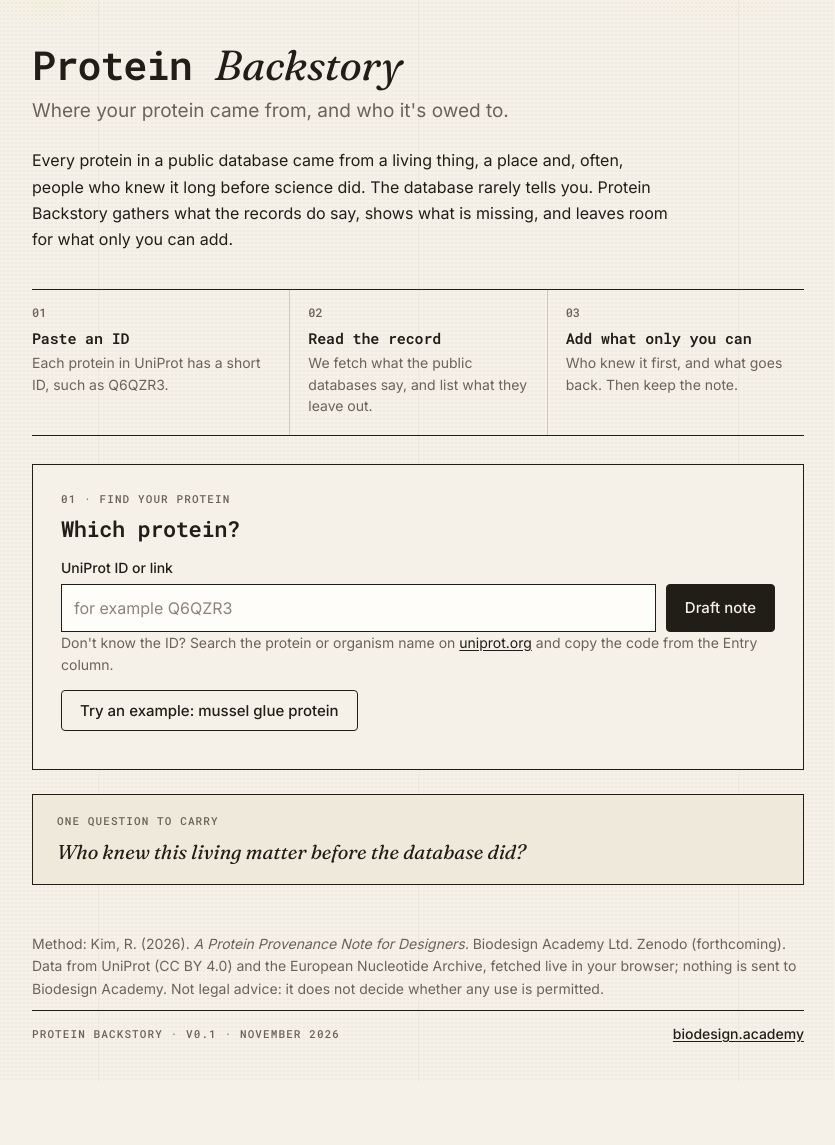
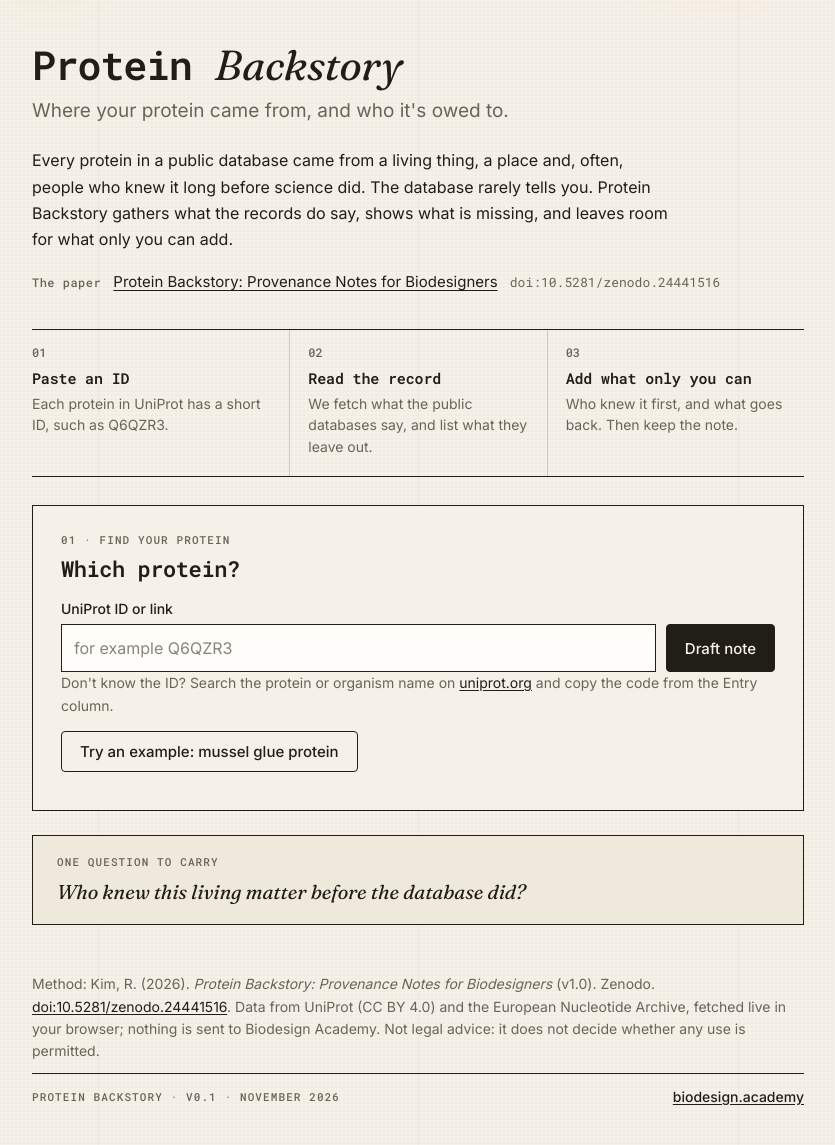
Before and after one commit to biodesign-academy/protein-backstory, a plain HTML site: page index.html in a window 1280 px wide. Shown: the part 463-1608 px from the top of the page, without its empty margins (222-1057 px from the left). Before the commit the page ends 1545 px from the top, so only its background shows below. Drawn offline with Linux system fonts and the light colour scheme.

Commit message:
Add paper title and DOI

```diff
--- a/index.html
+++ b/index.html
@@ -80,6 +80,10 @@
   .spec.foot{padding:14px 0 0;border-top:1px solid var(--ink)}
   .spec.foot a{font:500 14px var(--sans);letter-spacing:0;text-transform:none}
   @media (max-width:640px){header{padding-top:36px} h1{font-size:32px} h1 em{font-size:34px} .steps{grid-template-columns:1fr} .steps li+li{padding-left:0;border-left:0;border-top:1px solid var(--hair)} .row{flex-direction:column} .card{padding:20px} .field.yours{margin:0 -20px;padding:18px 20px}}
+  .paper{margin:18px 0 0;font:400 15px/1.5 var(--sans);color:var(--slate)}
+  .paper .paper-k{font:500 12px var(--mono);letter-spacing:.04em;margin-right:8px}
+  .paper a{color:var(--ink);text-decoration-thickness:1px;text-underline-offset:3px}
+  .paper .paper-doi{font:400 13px var(--mono);margin-left:8px;white-space:nowrap}
   .hero{max-width:1200px;margin:14px auto 0;padding:0 24px}
   .hero-art{display:block;width:100%;height:auto;border:0;background:none;overflow:visible}
   .hero-art .flow{animation:pb-flow 9s linear infinite}
@@ -216,6 +220,7 @@
   <h1>Protein <em>Backstory</em></h1>
   <p class="sub">Where your protein came from, and who it's owed to.</p>
   <p class="intro">Every protein in a public database came from a living thing, a place and, often, people who knew it long before science did. The database rarely tells you. Protein Backstory gathers what the records do say, shows what is missing, and leaves room for what only you can add.</p>
+  <p class="paper"><span class="paper-k">The paper</span> <a href="https://doi.org/10.5281/zenodo.24441516">Protein Backstory: Provenance Notes for Biodesigners</a> <span class="paper-doi">doi:10.5281/zenodo.24441516</span></p>
 </header>
 
 <main>
@@ -281,7 +286,7 @@
 </main>
 
 <footer>
-  <p class="small">Method: Kim, R. (2026). <em>A Protein Provenance Note for Designers.</em> Biodesign Academy Ltd. Zenodo (forthcoming). Data from UniProt (CC BY 4.0) and the European Nucleotide Archive, fetched live in your browser; nothing is sent to Biodesign Academy. Not legal advice: it does not decide whether any use is permitted.</p>
+  <p class="small">Method: Kim, R. (2026). <em>Protein Backstory: Provenance Notes for Biodesigners</em> (v1.0). Zenodo. <a href="https://doi.org/10.5281/zenodo.24441516">doi:10.5281/zenodo.24441516</a>. Data from UniProt (CC BY 4.0) and the European Nucleotide Archive, fetched live in your browser; nothing is sent to Biodesign Academy. Not legal advice: it does not decide whether any use is permitted.</p>
   <div class="spec foot"><span>Protein Backstory · v0.1 · November 2026</span><a href="https://biodesign.academy">biodesign.academy</a></div>
 </footer>
 
@@ -430,7 +435,7 @@ function noteText(){
   const F = D.F, o = D.e.organism || {};
   const v = id => $(id).value.trim();
   return `# Protein provenance note: ${D.name} (${D.acc})
-Drafted ${D.date} with Protein Backstory v0.1 (Biodesign Academy, raphael-biodesign.github.io/protein-backstory). Fields 1, 2, 3, 6 and 8 are drawn from public records; fields 4 and 7 are written by a person.
+Drafted ${D.date} with Protein Backstory v0.1 (Biodesign Academy, raphael-biodesign.github.io/protein-backstory). Method: Kim, R. (2026). Protein Backstory: Provenance Notes for Biodesigners. Zenodo. https://doi.org/10.5281/zenodo.24441516. Fields 1, 2, 3, 6 and 8 are drawn from public records; fields 4 and 7 are written by a person.
 
 1. The sequence. ${F.f1}
 
```
Also changed, not shown: 1 other file.
